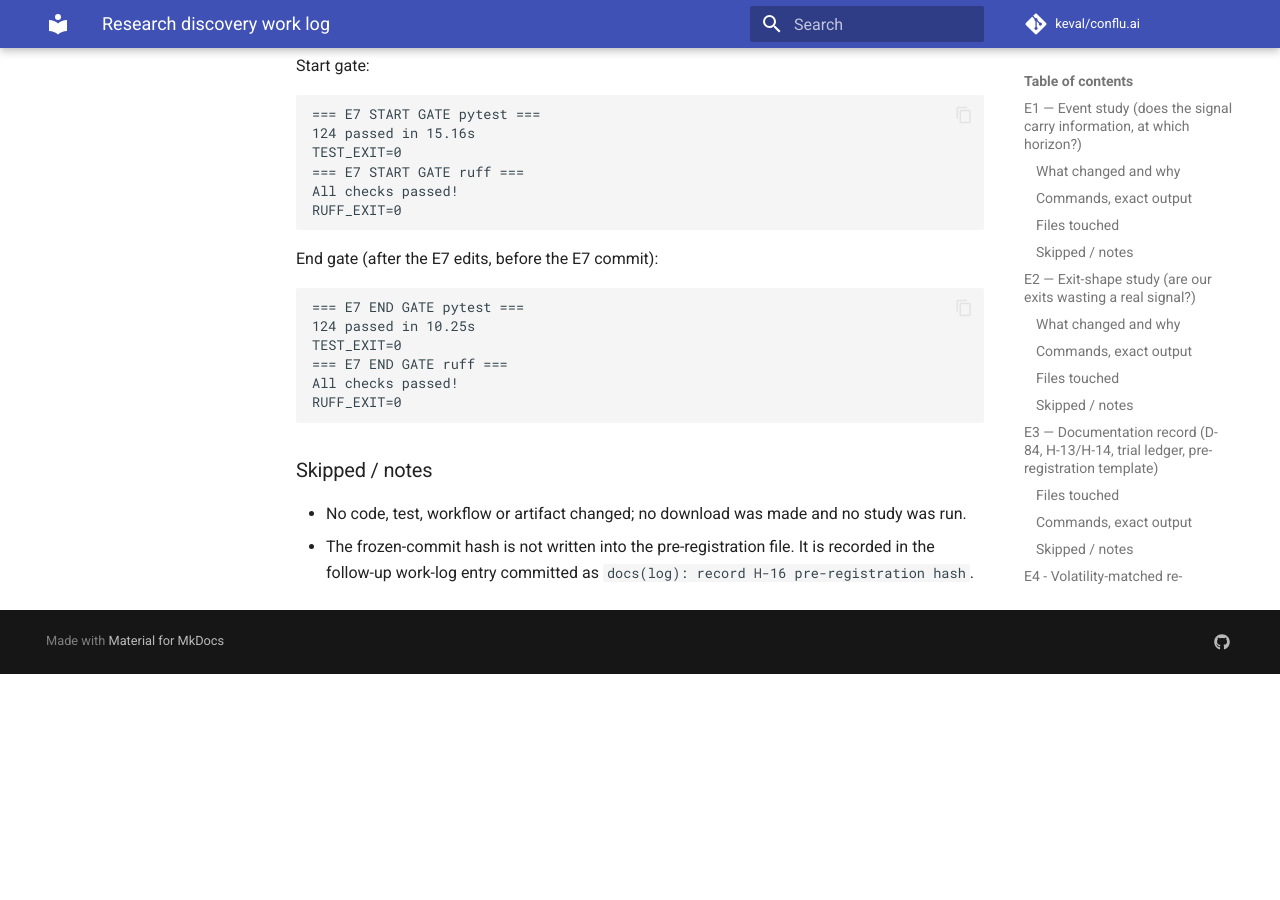
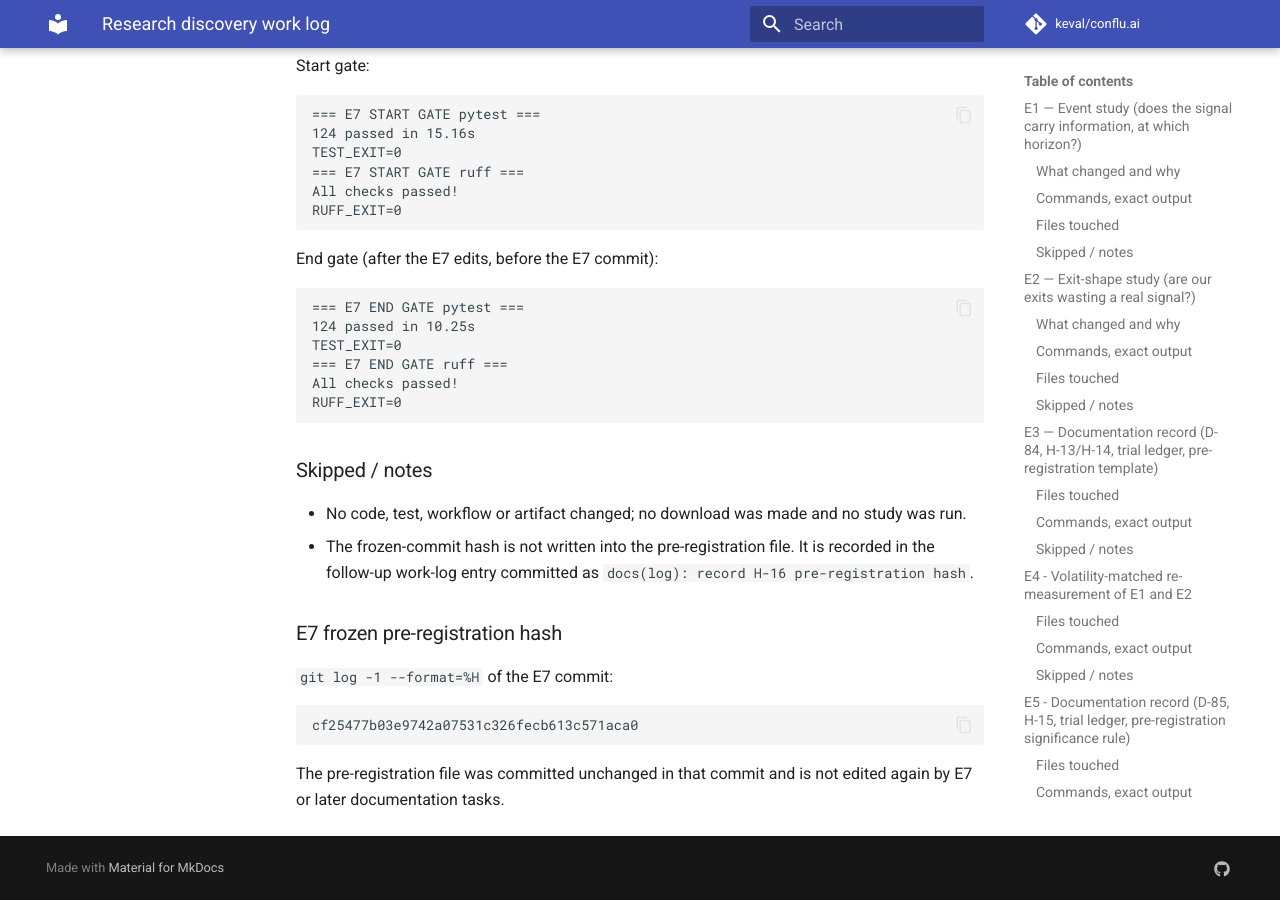
Before and after one commit to mk-keval/conflu.ai, an MkDocs documentation site: the page built from docs/SESSIONS/research-discovery-log.md, in a window 1280 px wide and 900 px high, scrolled down 20575 px. Built offline with MkDocs 1.6.1 and Material for MkDocs 9.7.7, drawn with Linux system fonts in a browser that asks for light colours; comment, search, counter and statistics services are not loaded; before the commit the page ends 21249 px from its top, so only the background shows below that.

Commit message:
docs(log): record H-16 pre-registration hash

````diff
--- a/docs/SESSIONS/research-discovery-log.md
+++ b/docs/SESSIONS/research-discovery-log.md
@@ -991,3 +991,14 @@ RUFF_EXIT=0
 - The frozen-commit hash is not written into the pre-registration file. It is
   recorded in the follow-up work-log entry committed as
   `docs(log): record H-16 pre-registration hash`.
+
+### E7 frozen pre-registration hash
+
+`git log -1 --format=%H` of the E7 commit:
+
+```text
+cf25477b03e9742a07531c326fecb613c571aca0
+```
+
+The pre-registration file was committed unchanged in that commit and is not
+edited again by E7 or later documentation tasks.
````
